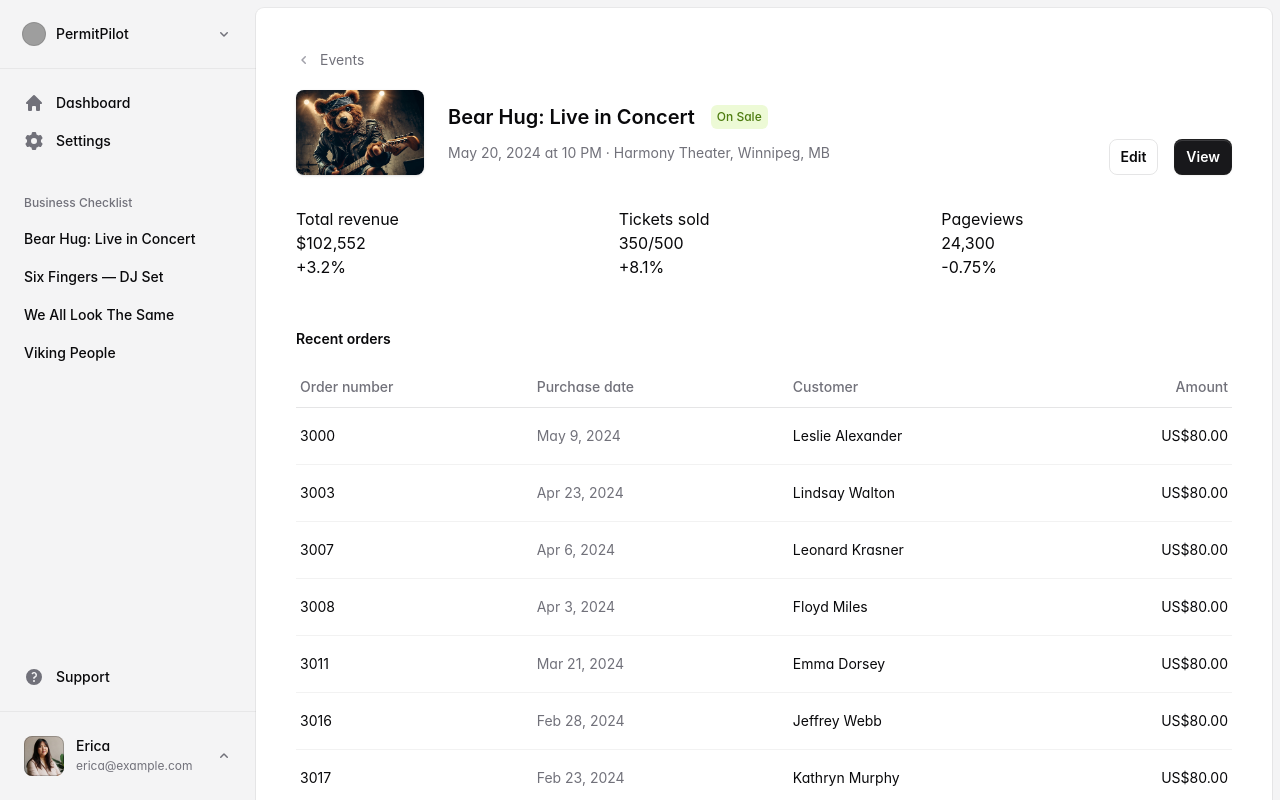
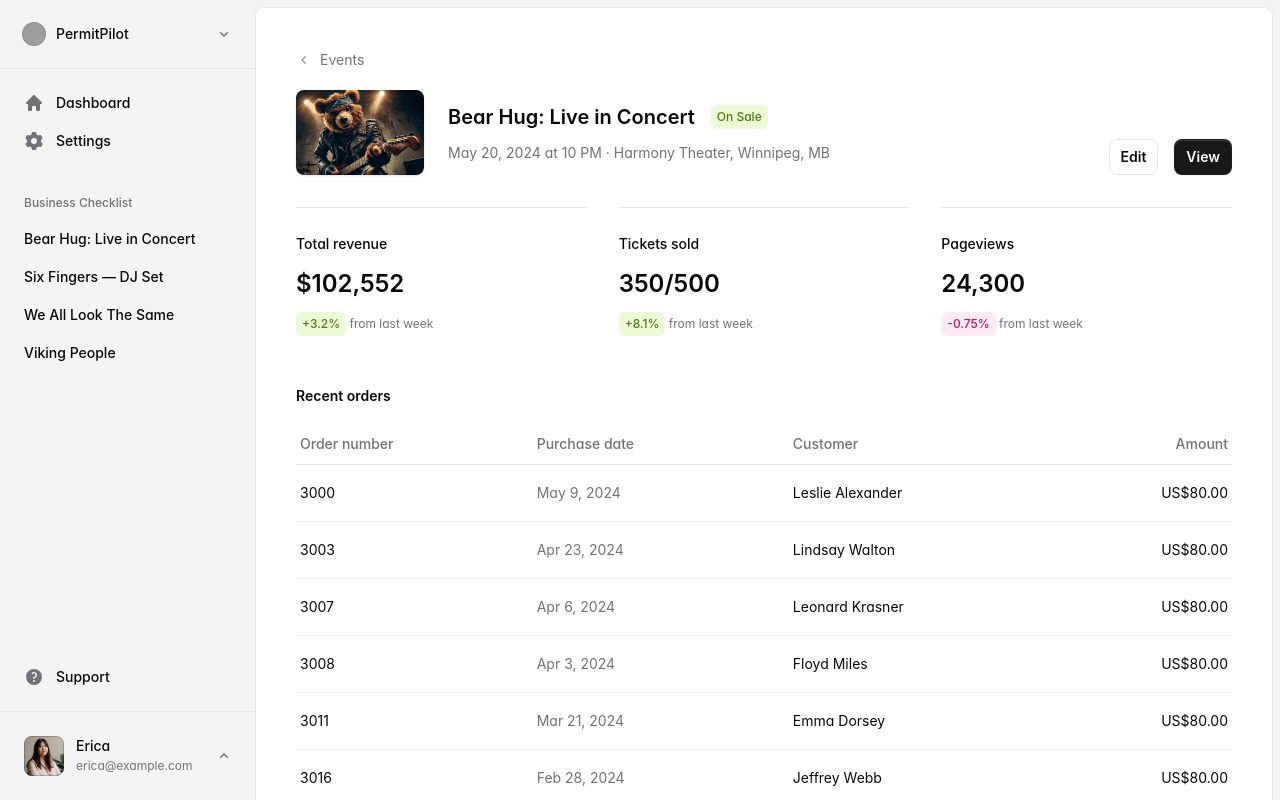
Before and after one commit to yveshughes/permitpilot, a Next.js app: page /events/1000 in a window 1280 px wide. Shown: the top 800 px of the page. Built offline with nearby package versions, Linux system fonts and the light colour scheme; grey boxes are pictures that could not be loaded; a web font is replaced by a local one.

Commit message:
fixing deployment issue

```diff
--- a/src/app/page.tsx
+++ b/src/app/page.tsx
@@ -3,26 +3,12 @@ import { Badge } from '@/components/badge'
 import { Divider } from '@/components/divider'
 import { Heading, Subheading } from '@/components/heading'
 import { Select } from '@/components/select'
+import { Stat } from '@/components/stat'
 import { Table, TableBody, TableCell, TableHead, TableHeader, TableRow } from '@/components/table'
 import { getRecentOrders } from '@/data'
 
-export function Stat({ title, value, change }: { title: string; value: string; change: string }) {
-  return (
-    <div>
-      <Divider />
-      <div className="mt-6 text-lg/6 font-medium sm:text-sm/6">{title}</div>
-      <div className="mt-3 text-3xl/8 font-semibold sm:text-2xl/8">{value}</div>
-      <div className="mt-3 text-sm/6 sm:text-xs/6">
-        <Badge color={change.startsWith('+') ? 'lime' : 'pink'}>{change}</Badge>{' '}
-        <span className="text-zinc-500">from last week</span>
-      </div>
-    </div>
-  )
-}
-
 export default async function Home() {
   let orders = await getRecentOrders()
-
   return (
     <>
       <Heading>Good afternoon, Erica</Heading>
--- a/src/components/Stat.tsx
+++ b/src/components/Stat.tsx
@@ -1,17 +1,17 @@
-import React from 'react'
+// src/components/stat.tsx
+import { Badge } from '@/components/badge'
+import { Divider } from '@/components/divider'
 
-interface StatProps {
-  title: string
-  value: string | number
-  change?: string | number
-}
-
-export function Stat({ title, value, change }: StatProps) {
+export function Stat({ title, value, change }: { title: string; value: string; change: string }) {
   return (
-    <div className="stat">
-      <h3>{title}</h3>
-      <p>{value}</p>
-      {change && <span>{change}</span>}
+    <div>
+      <Divider />
+      <div className="mt-6 text-lg/6 font-medium sm:text-sm/6">{title}</div>
+      <div className="mt-3 text-3xl/8 font-semibold sm:text-2xl/8">{value}</div>
+      <div className="mt-3 text-sm/6 sm:text-xs/6">
+        <Badge color={change.startsWith('+') ? 'lime' : 'pink'}>{change}</Badge>{' '}
+        <span className="text-zinc-500">from last week</span>
+      </div>
     </div>
   )
 }
```
